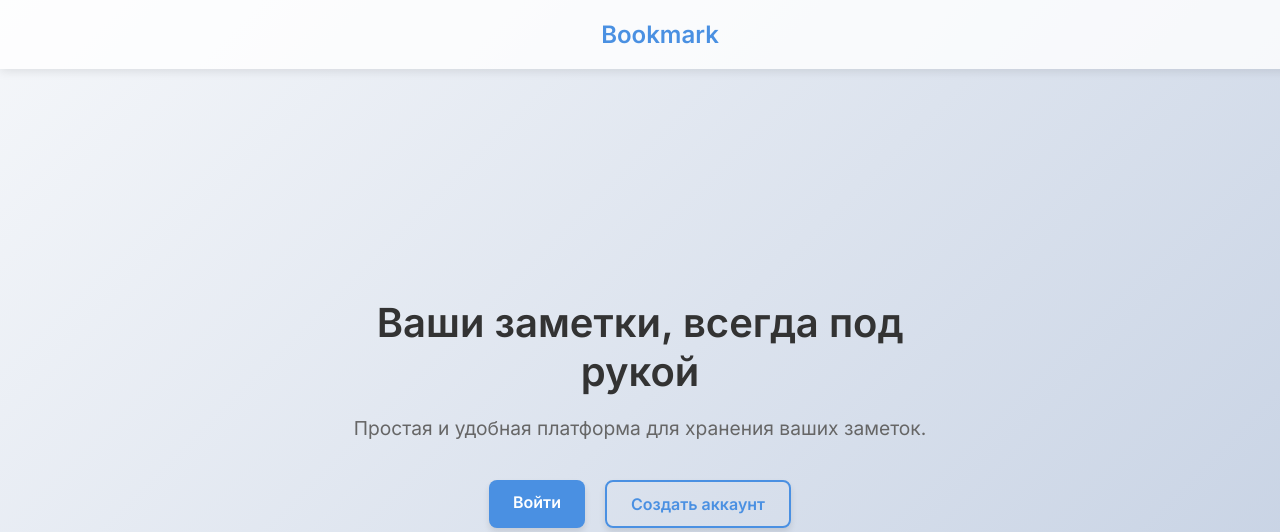
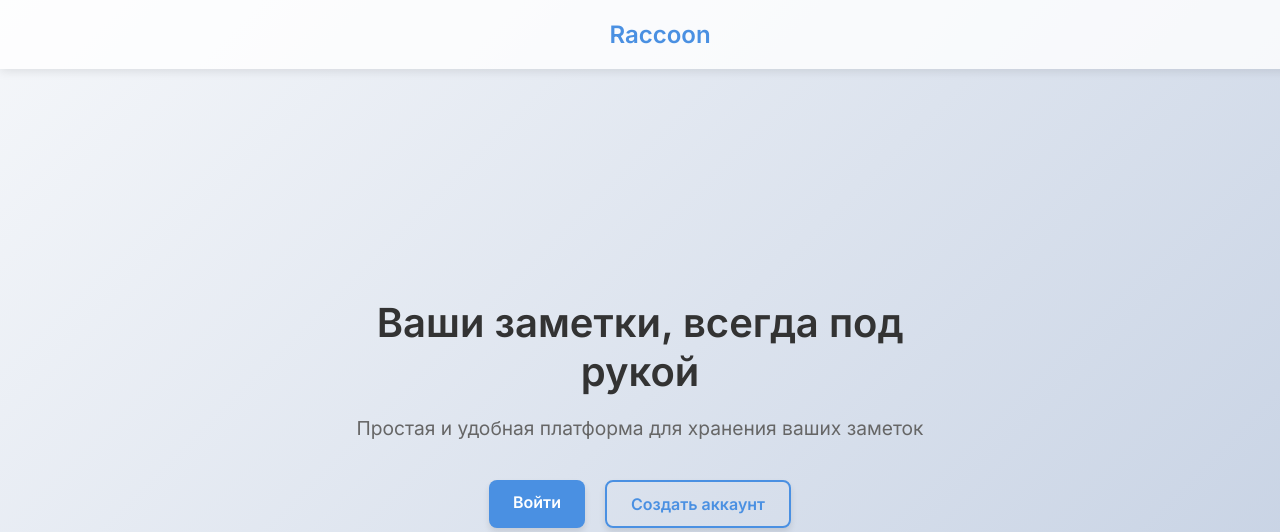
Before and after one commit to Spaceoceanoutlook/Bookmark, a Flask app: page / in a window 1280 px wide. Shown: the top 532 px of the page. Run offline with Flask 3, Linux system fonts and the light colour scheme.

Commit message:
fixed theme.js and rename logo

```diff
--- a/app/static/js/theme.js
+++ b/app/static/js/theme.js
@@ -32,6 +32,7 @@ document.addEventListener('DOMContentLoaded', function () {
 
         const formData = new FormData();
         formData.append('topicId', topicId);
+        formData.append('postContent', postContent || '');
         if (postContent) {
             formData.append('postContent', postContent);
         }
--- a/app/templates/home.html
+++ b/app/templates/home.html
@@ -11,7 +11,7 @@
 <body>
     <header>
         <div class="logo">
-            <a href="/home">Bookmark</a>
+            <a href="/home">Raccoon</a>
         </div>
         <nav>
             {{ current_user.email }}
--- a/app/templates/index.html
+++ b/app/templates/index.html
@@ -9,12 +9,12 @@
 </head>
 <body>
     <header>
-        <div class="logo">Bookmark</div>
+        <div class="logo">Raccoon</div>
     </header>
     <main>
         <div class="container">
             <h1>Ваши заметки, всегда под рукой</h1>
-            <p>Простая и удобная платформа для хранения ваших заметок.</p>
+            <p>Простая и удобная платформа для хранения ваших заметок</p>
             <div class="actions">
                 <a href="/login" class="btn">Войти</a>
                 <a href="/register" class="btn btn-secondary">Создать аккаунт</a>
```
